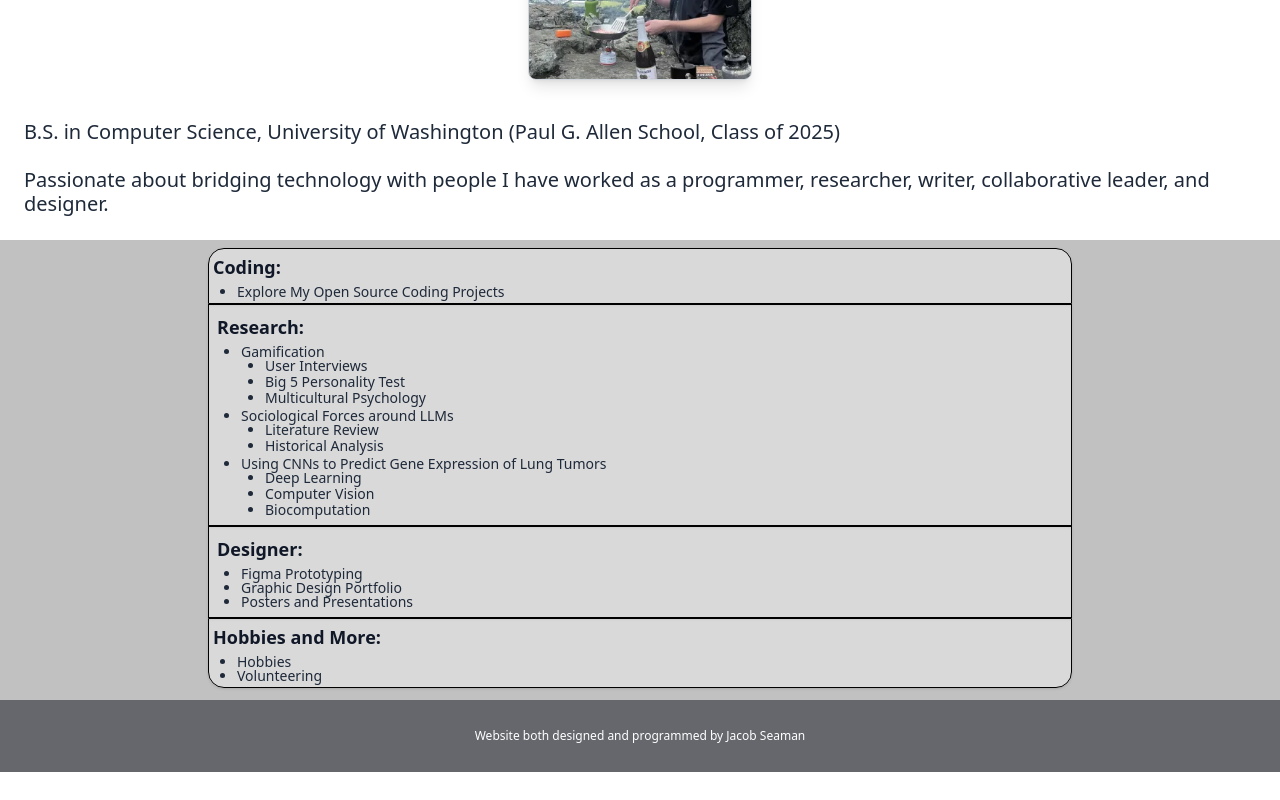
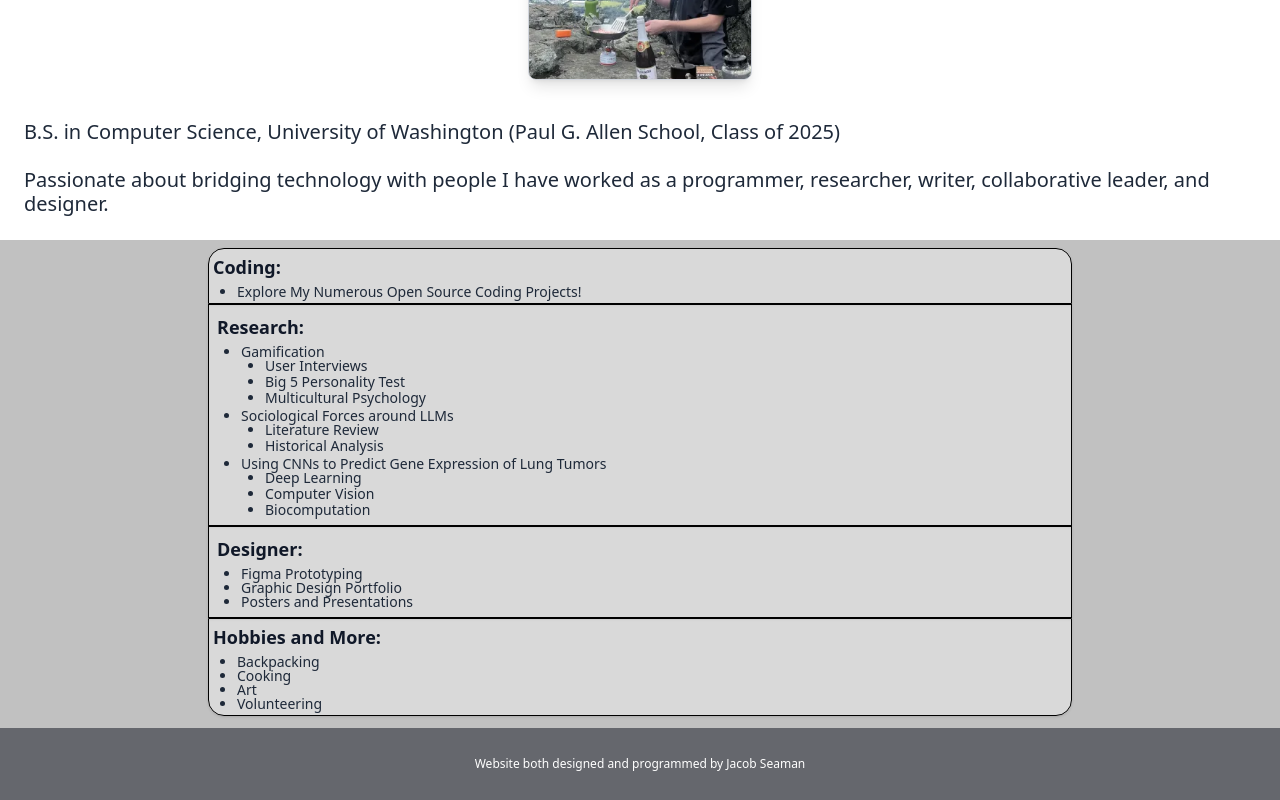
Before and after one commit to blobgoat/personal_website, a React (Vite) app: page / in a window 1280 px wide. Shown: the part 342-1142 px from the top of the page. Before the commit the page ends 1114 px from the top, so only its background shows below. Built offline with nearby package versions, Linux system fonts and the light colour scheme.

Commit message:
Final adjustments to front page

```diff
--- a/index.html
+++ b/index.html
@@ -3,7 +3,7 @@
 
 <head>
   <meta charset="UTF-8" />
-  <link rel="icon" type="image/svg+xml" href="/logo.svg" />
+  <link rel="icon" type="image/svg+xml" href="/assets/react.svg" />
   <meta name="viewport" content="width=device-width, initial-scale=1.0" />
   <title>Jacob Seaman</title>
 </head>
--- a/src/App.tsx
+++ b/src/App.tsx
@@ -30,7 +30,7 @@ function App() {
 
   return (
     // need grey background that is exactly C1C1C1
-    <div className="bg-[#C1C1C1]">
+    <div className="min-h-screen bg-[#C1C1C1]">
 
 
       {/* Top bar */}
@@ -82,7 +82,9 @@ function App() {
             <div className="h-2" />
           </div>
         </div>
-        {renderPage()}
+        <div className="min-h-screen ">
+          {renderPage()}
+        </div>
       </div>
       {/* Footer */}
       <footer className="text-center text-xs text-white bg-[#65676D] h-[72px] flex items-center justify-center mt-1">
@@ -94,22 +96,27 @@ function App() {
 
 export function setPageToCoding(setCurrentPage: (page: string) => void) {
   setCurrentPage("Code");
+  window.scrollTo(0, 0);
 }
 
 export function setPageToResearch(setCurrentPage: (page: string) => void) {
   setCurrentPage("Research");
+  window.scrollTo(0, 0);
 }
 
 export function setPageToDesign(setCurrentPage: (page: string) => void) {
   setCurrentPage("Design");
+  window.scrollTo(0, 0);
 }
 
 export function setPageToHobbies(setCurrentPage: (page: string) => void) {
   setCurrentPage("Hobbies & More!");
+  window.scrollTo(0, 0);
 }
 
 export function setPageToHome(setCurrentPage: (page: string) => void) {
   setCurrentPage("Home");
+  window.scrollTo(0, 0);
 }
 
 export default App;
--- a/src/Home.tsx
+++ b/src/Home.tsx
@@ -85,7 +85,7 @@ const MainPanel = ({ setCurrentPage, setPageToCoding, setPageToResearch, setPage
   <div className="flex flex-col bg-[#D9D9D9] rounded-2xl text-[16px] leading-[100%]">
     <TopInfoCard title="Coding:" handleClick={() => setPageToCoding(setCurrentPage)}>
       <ul className="list-disc pl-6">
-        <li>Explore My Open Source Coding Projects</li>
+        <li>Explore My Numerous Open Source Coding Projects!</li>
       </ul>
     </TopInfoCard>
 
@@ -130,7 +130,9 @@ const MainPanel = ({ setCurrentPage, setPageToCoding, setPageToResearch, setPage
 
     <BottomInfoCard title="Hobbies and More:" handleClick={() => setPageToHobbies(setCurrentPage)}>
       <ul className="list-disc pl-6">
-        <li>Hobbies</li>
+        <li>Backpacking</li>
+        <li>Cooking</li>
+        <li>Art</li>
         <li>Volunteering</li>
       </ul>
     </BottomInfoCard>
--- a/src/components/tab.tsx
+++ b/src/components/tab.tsx
@@ -66,6 +66,8 @@ const Tab = React.forwardRef<HTMLButtonElement, TabProps>(function Tab(
             setCurrentPage("Home");
 
         } // in a tablist, clicking selects this tab
+        //scroll to the top:
+        window.scrollTo(0, 0);
     };
 
     return (
```
Also changed, not shown: 1 other file (tests, documents, lock files or other folders).
